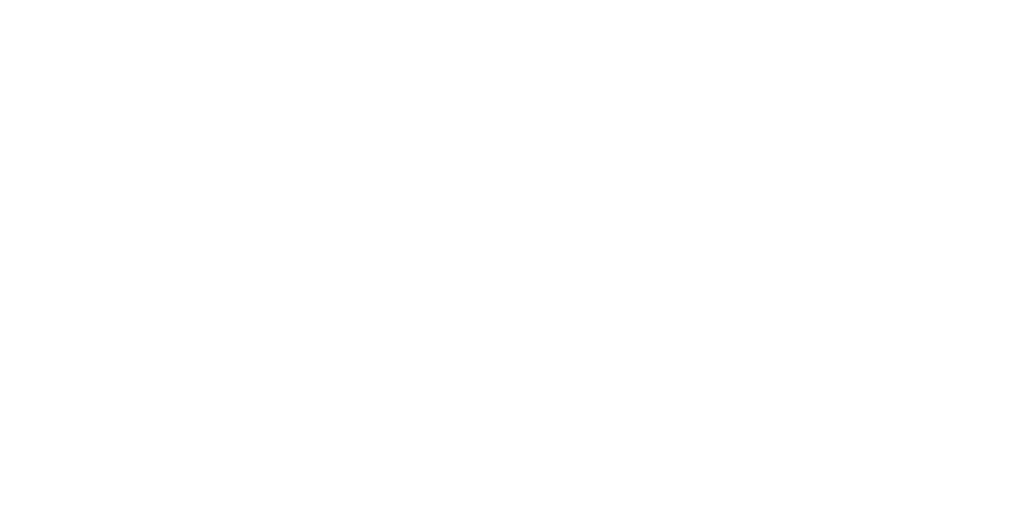
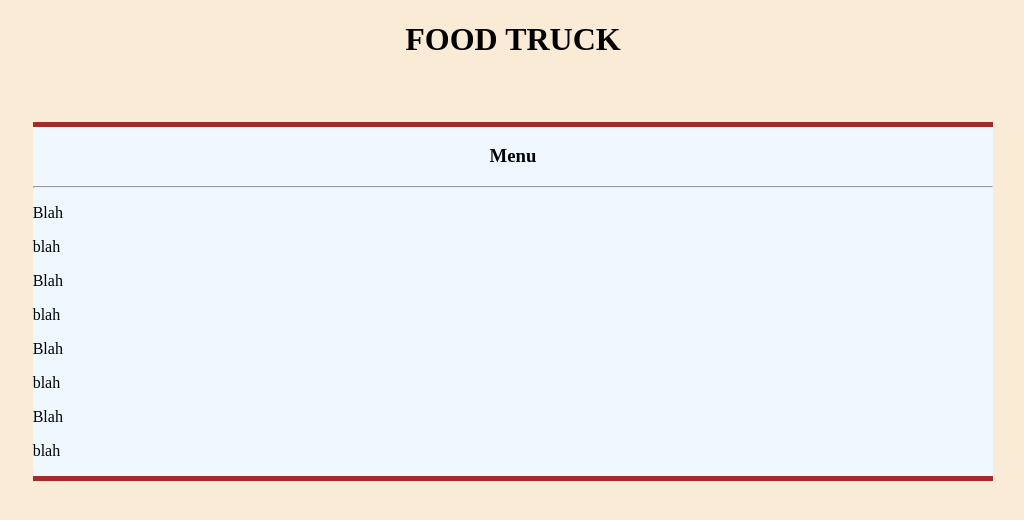
Before and after one commit to 500197548/FoodTruck, a website: page index.html in a window 1280 px wide. Shown: the whole page, without its empty margins (127-1151 px from the left). Drawn offline with Linux system fonts and the light colour scheme.

Commit message:
rough site visual layout

```diff
--- a/index.html
+++ b/index.html
@@ -10,5 +10,20 @@
 </head>
 <body>
 
+    <h1 id="title">FOOD TRUCK</h1>
+
+    <main>
+        <h3 id="menu">Menu</h3>
+        <hr>
+        <p>Blah</p>
+        <p>blah</p>
+        <p>Blah</p>
+        <p>blah</p>
+        <p>Blah</p>
+        <p>blah</p>
+        <p>Blah</p>
+        <p>blah</p>
+    </main>
+
 </body>
 </html>
--- a/site.css
+++ b/site.css
@@ -1 +1,23 @@
 /* Make Look Pretty */
+
+body {
+    background-color: antiquewhite;
+}
+
+main{
+    margin-top: 5%;
+    margin-left: 12%;
+    margin-right: 12%;
+    background-color: aliceblue;
+    border-block: solid;
+    border-color: brown;
+    border-width: 5px;
+}
+
+#title{
+    text-align: center;
+}
+
+#menu{
+    text-align: center;
+}
```
